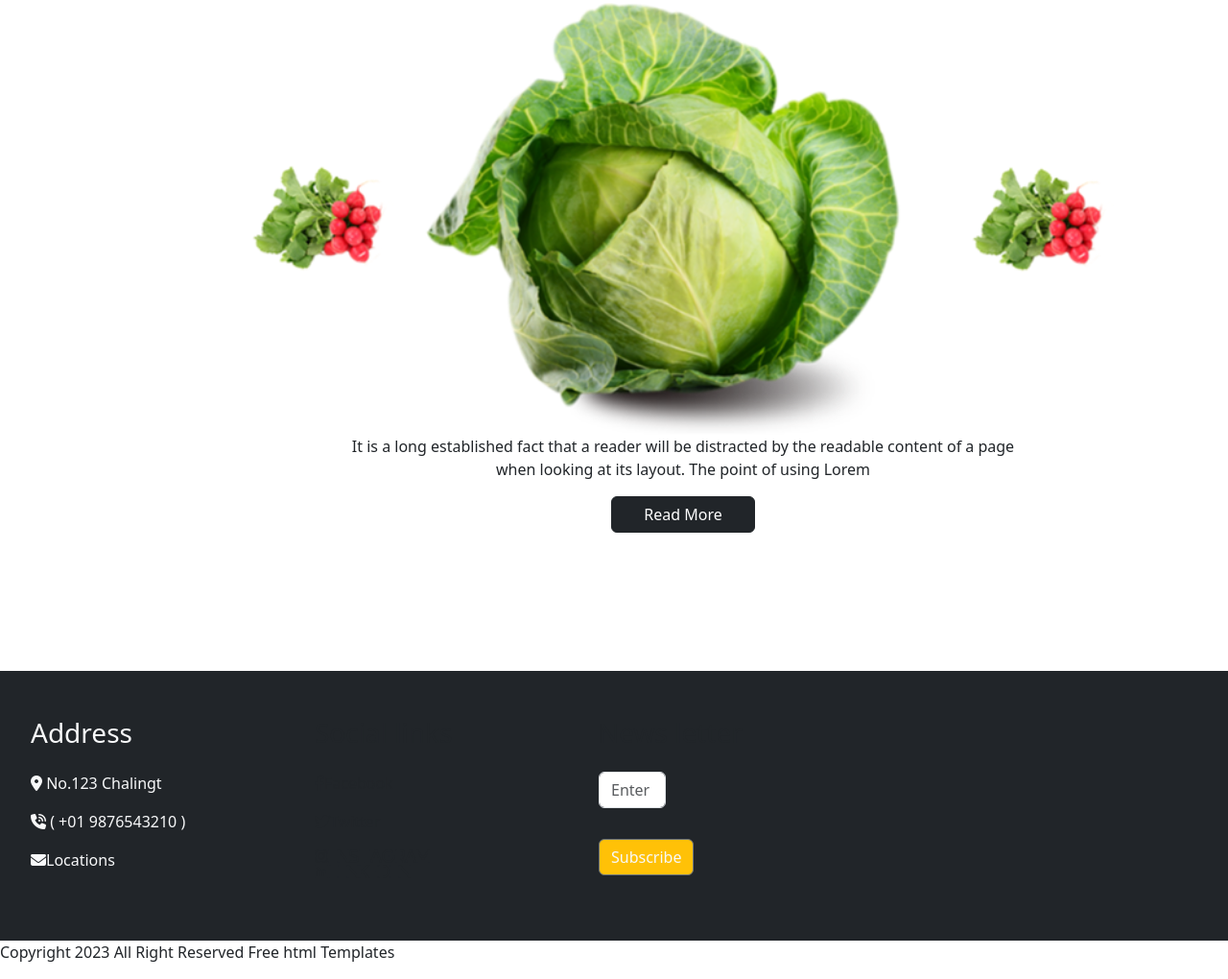
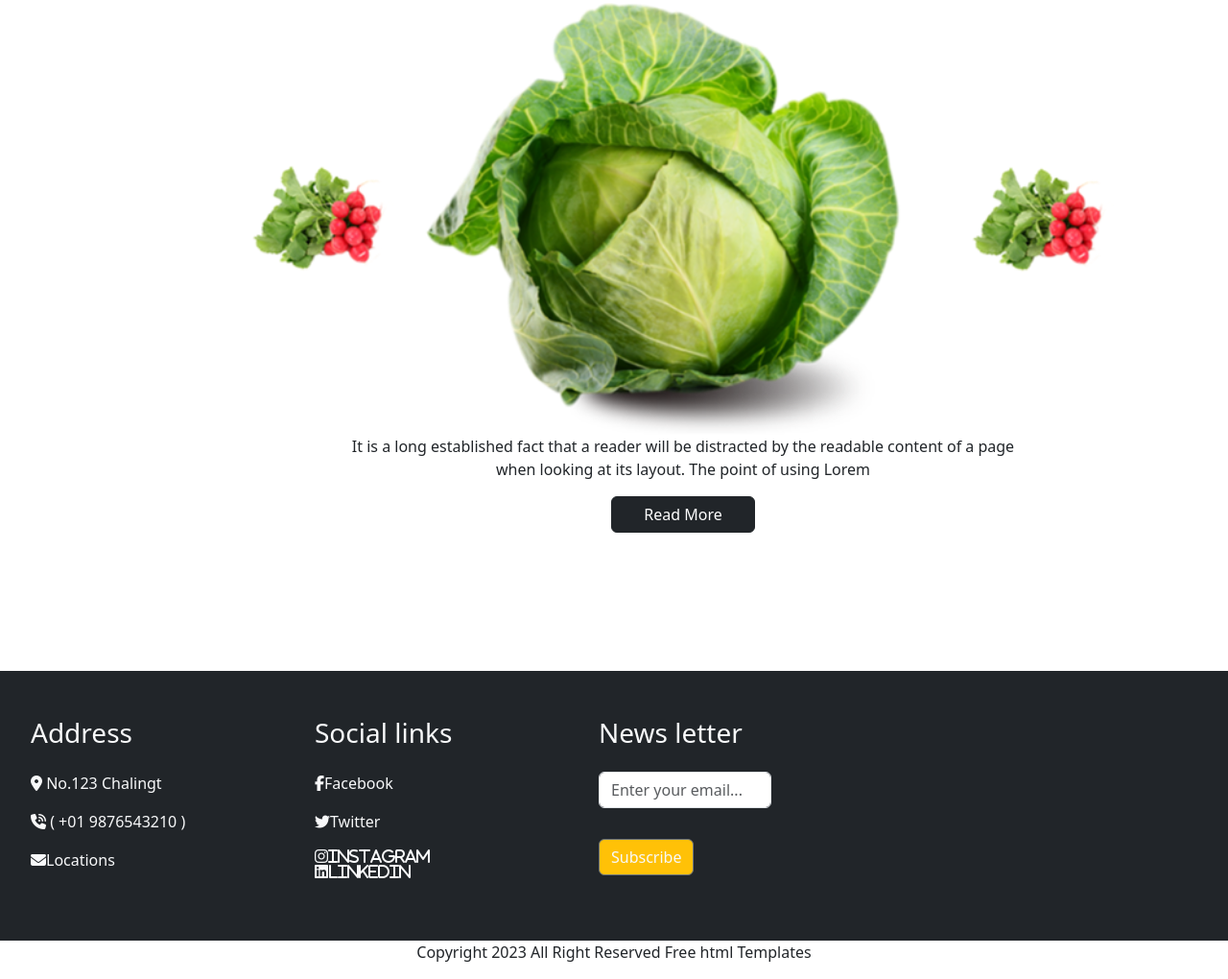
Before and after one commit to kirankashif652/test, a plain HTML site: page index.html in a window 1280 px wide. Shown: the part 933-1953 px from the top of the page at 96% size. Drawn offline with nearby package versions, Linux system fonts and the light colour scheme.

Commit message:
Update index.html

```diff
--- a/index.html
+++ b/index.html
@@ -128,7 +128,7 @@
     <div class="row  text-light g-5 "></div>
       <div class=" text-light col-md-6 col-lg-3 ">
 
-        <ul type="none" class="d-flex flex-column gap-3 align-items-center align-items-sm-start">
+        <ul type="none" class="d-flex flex-column gap-3 align-items-center align-items-sm-start text-light">
           <h3>Address </h3>
           <li><i class="fa-solid fa-location-dot"></i> No.123 Chalingt </li>
           <li><i class="fa-solid fa-phone-volume"></i> ( +01 9876543210 )</li>
@@ -138,7 +138,7 @@
       </div>
 
       <div class=" col-md-6 col-lg-3 ">
-        <ul type="none" class="d-flex flex-column gap-3 align-items-center align-items-sm-start">
+        <ul type="none" class="d-flex flex-column gap-3 align-items-center align-items-sm-start text-light">
           <h3>Social links</h3>
           <li><i class="fa-brands fa-facebook-f"></i>Facebook</li>
           <li><i class="fa-brands fa-twitter"></i>Twitter</li>
@@ -148,10 +148,10 @@
       </div>
 
       <div class=" col-md-6 col-lg-3 ">
-        <ul type="none" class="d-flex flex-column gap-3 align-items-center align-items-sm-start">
+        <ul type="none" class="d-flex flex-column gap-3 align-items-center align-items-sm-start text-light">
           <h3>News letter</h3>
           <li><div class="input-group mb-3">
-  <input type="text" class="form-control" style="width: 70px" placeholder="Enter your email..." aria-label="Recipient's email" aria-describedby="button-addon2">
+  <input type="text" class="form-control" style="width: 180px" placeholder="Enter your email..." aria-label="Recipient's email" aria-describedby="button-addon2">
 
 </div></li>
           <li><button class="btn btn-outline-secondary bg-warning text-light" type="button" id="button-addon2">Subscribe</button></li>
@@ -176,7 +176,7 @@
 
 
 <div>
-    <p text-center>Copyright 2023 All Right Reserved Free html Templates</p>
+    <p class="text-center">Copyright 2023 All Right Reserved Free html Templates</p>
 </div>
 
 
```
